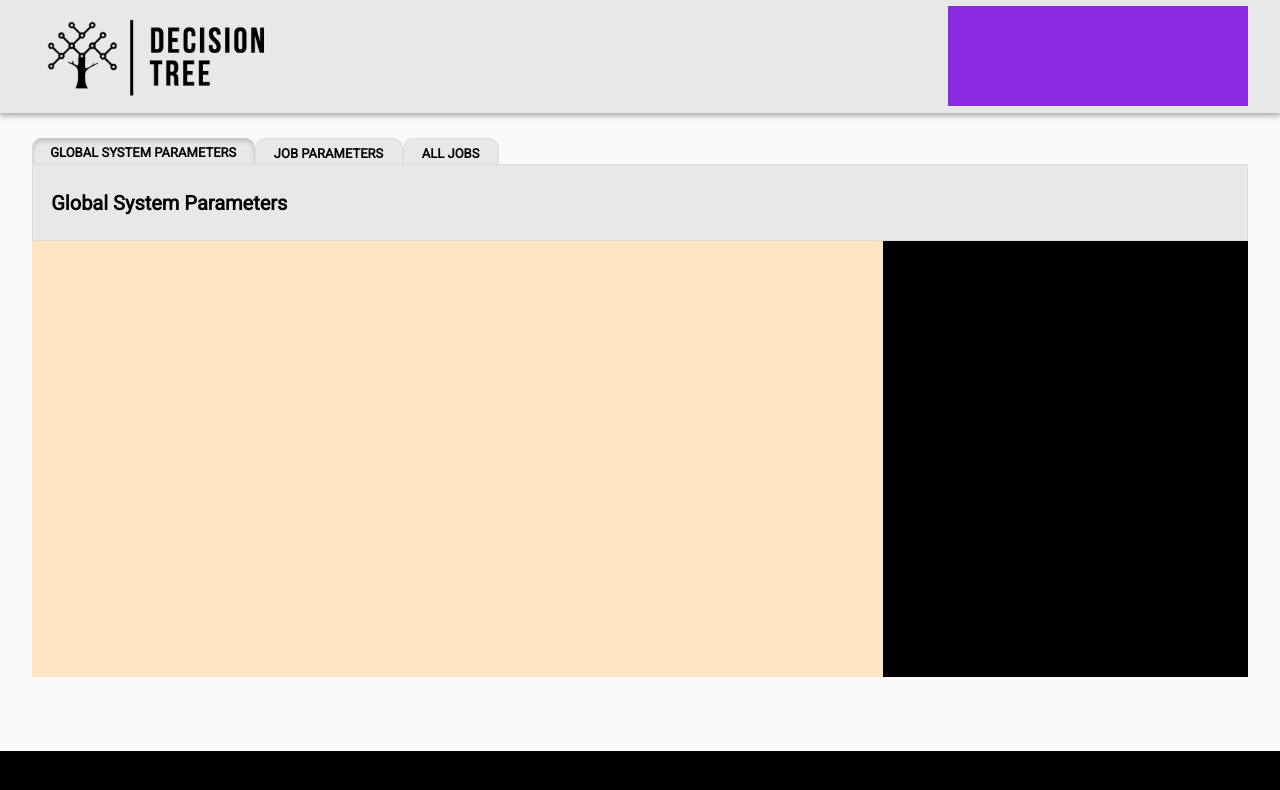
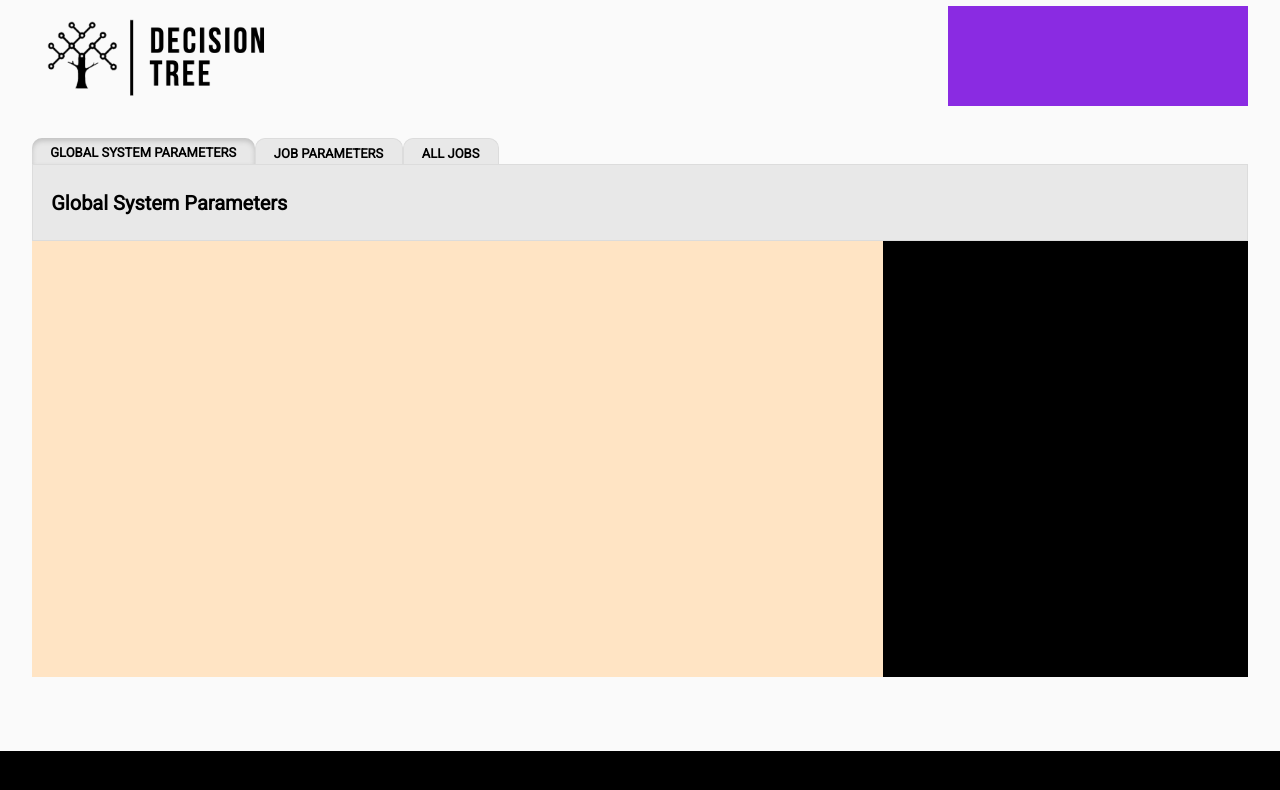
Before and after one commit to elisabethp/decision-tree, an Angular app: page / in a window 1280 px wide. Shown: the top 790 px of the page. Built offline with nearby package versions, Linux system fonts and the light colour scheme.

Commit message:
removed header box shadow and color

```diff
--- a/src/app/app.component.css
+++ b/src/app/app.component.css
@@ -8,11 +8,11 @@
 #header {
     display: flex;
     justify-content: space-between;
-    background-color: /*#7CAED6*/ #E8E8E8;
+    /*background-color: #7CAED6 #E8E8E8;*/
     width: calc(100% - 5%);
     height: 100px;
     padding: 0.5% 2.5%;
-    box-shadow: 0 2px 10px rgba(0, 0, 0, .16), 0 2px 5px rgba(0, 0, 0, .26);
+    /*box-shadow: 0 2px 10px rgba(0, 0, 0, .16), 0 2px 5px rgba(0, 0, 0, .26);*/
 }
 
 #app-graphic-wrapper {
```
